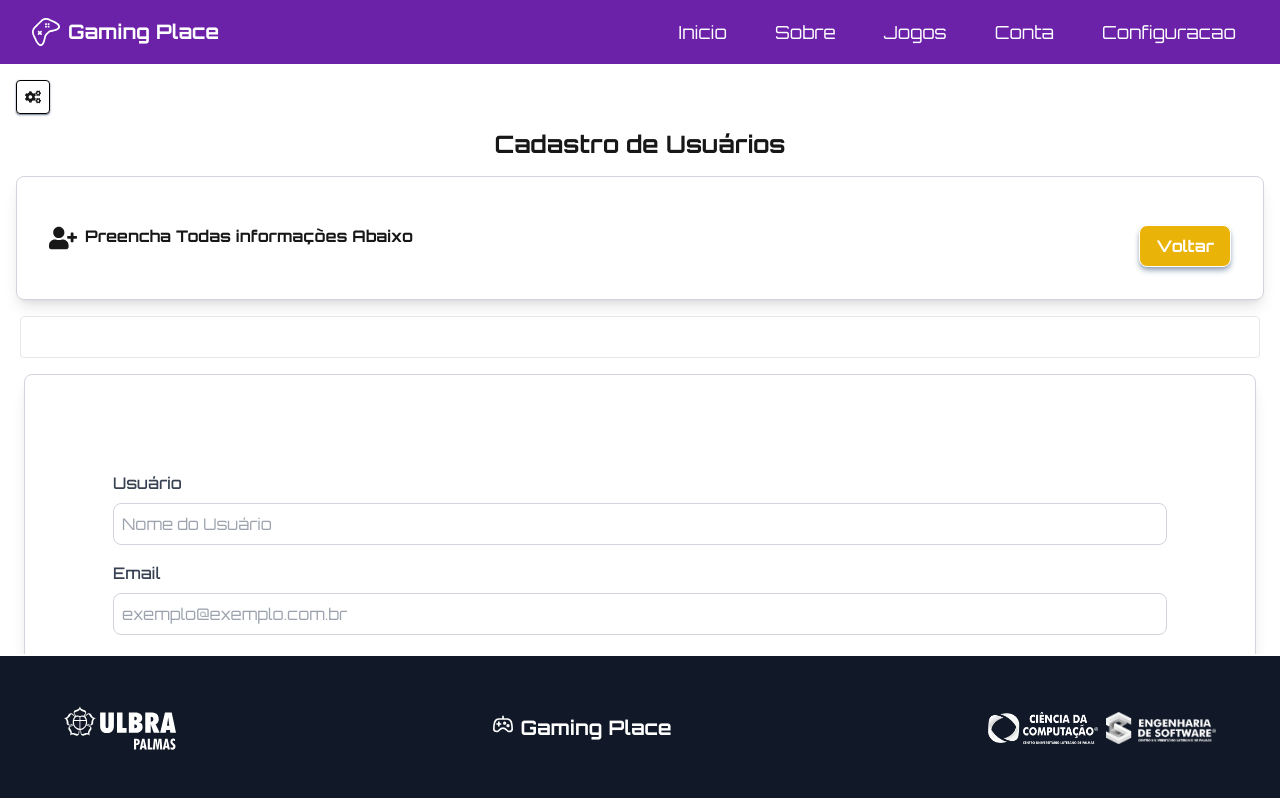
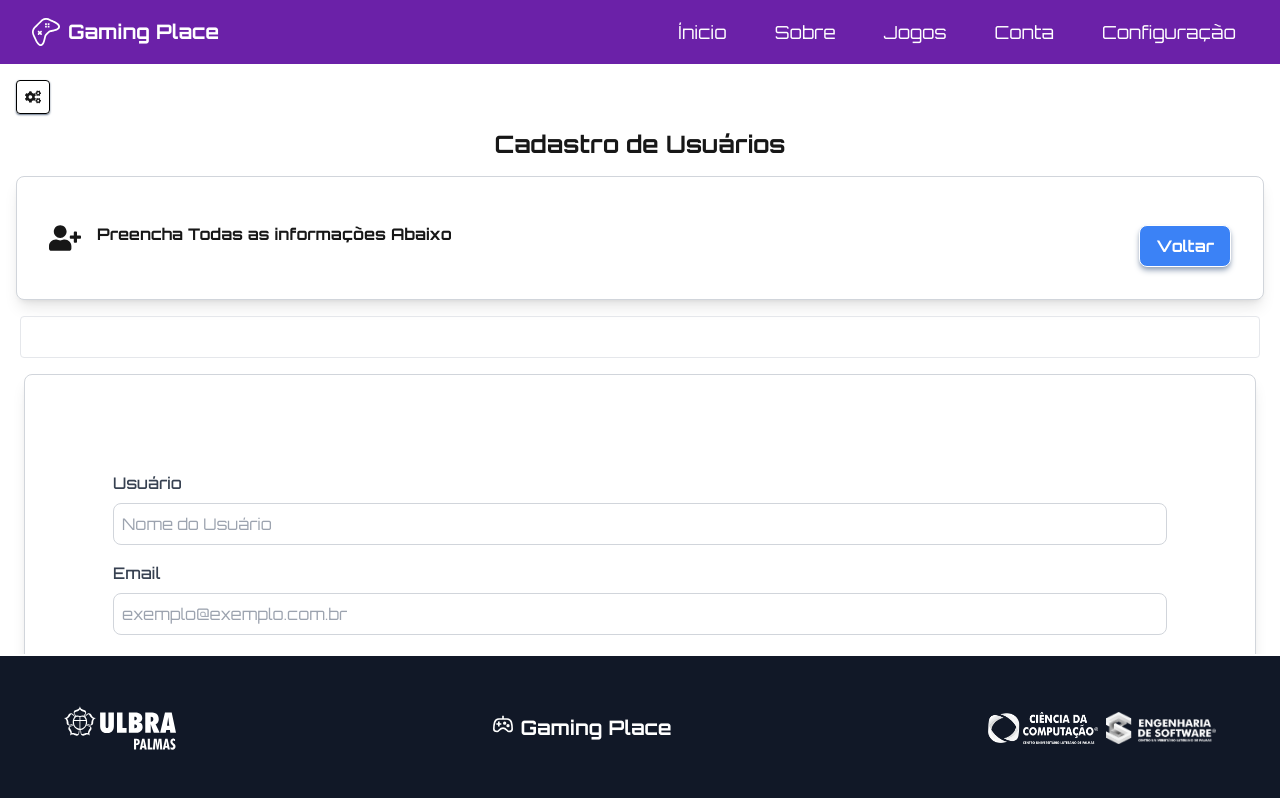
Before and after one commit to romarioulbra/gaming-place, a Next.js app: page /configuracao/usuarios/cadastrar in a window 1280 px wide. Shown: the top 798 px of the page. Built offline with nearby package versions, Linux system fonts and the light colour scheme.

Commit message:
Components - Ajustes Minimalistas

```diff
--- a/src/app/components/CabecalhoVoltar.tsx
+++ b/src/app/components/CabecalhoVoltar.tsx
@@ -10,8 +10,8 @@ export default function CabecalhoVoltar({Icone}) {
           {/* Botões alinhados à esquerda */}
           <div className="flex space-x-2">
             <h2 className="font-bold flex">
-                <Icone className="mr-2 border-black w-7 h-7 rounded-ful"/>
-                  Preencha Todas informações Abaixo
+                <Icone className="mr-4 border-black w-8 h-8 rounded-ful"/>
+                  Preencha Todas as informações Abaixo
             </h2>
           </div>
 
--- a/src/app/components/LoadingVoltar.tsx
+++ b/src/app/components/LoadingVoltar.tsx
@@ -22,7 +22,7 @@ export default function LoadVoltar({ }) {
 
       <Botao
         texto="Voltar"
-        cor="amarelo"
+        cor="azul"
         tipo="submit"
         onClick={goBack}
 
--- a/src/app/components/MenuNavbar.tsx
+++ b/src/app/components/MenuNavbar.tsx
@@ -14,16 +14,14 @@ export default function Navbar() {
 
   const pathname = usePathname(); // Obter a rota atual
 
-  // Links de navegação
   const links = [
-    { label: 'Inicio', path: '/' },
+    { label: 'Ínicio', path: '/' },
     { label: 'Sobre', path: '/sobre' },
     // { label: 'Jogos', path: '/jogos' },
     { label: 'Jogos', path: '/jogos/categorias' },
     { label: 'Conta', path: '/conta' },
-    { label: 'Configuracao', path: '/configuracao' },
+    { label: 'Configuração', path: '/configuracao' },
   ];
-
 
   return (
     <nav className="bg-purple-800 text-white fixed w-full top-0 z-50 border-b-2 border-white">
```
